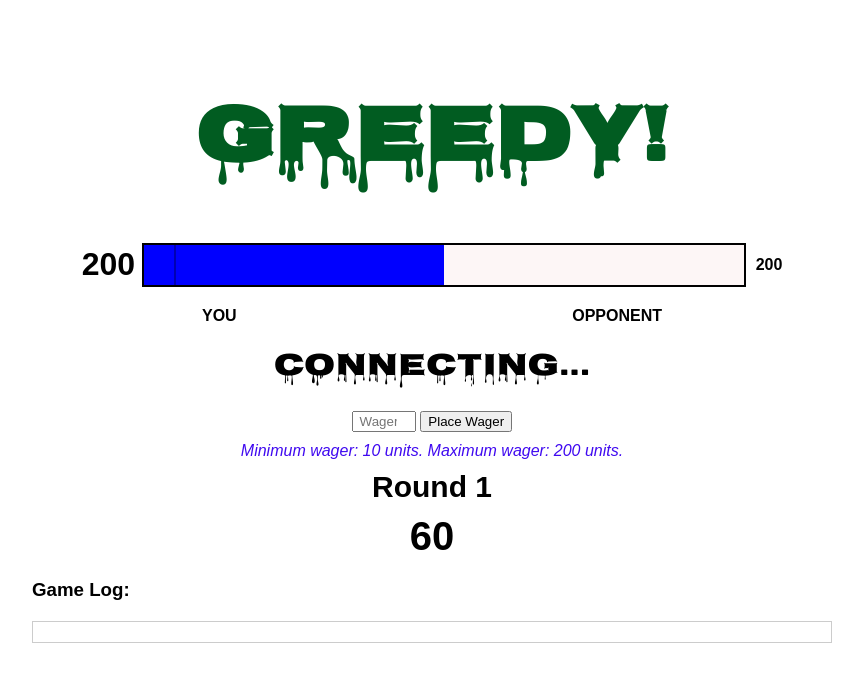
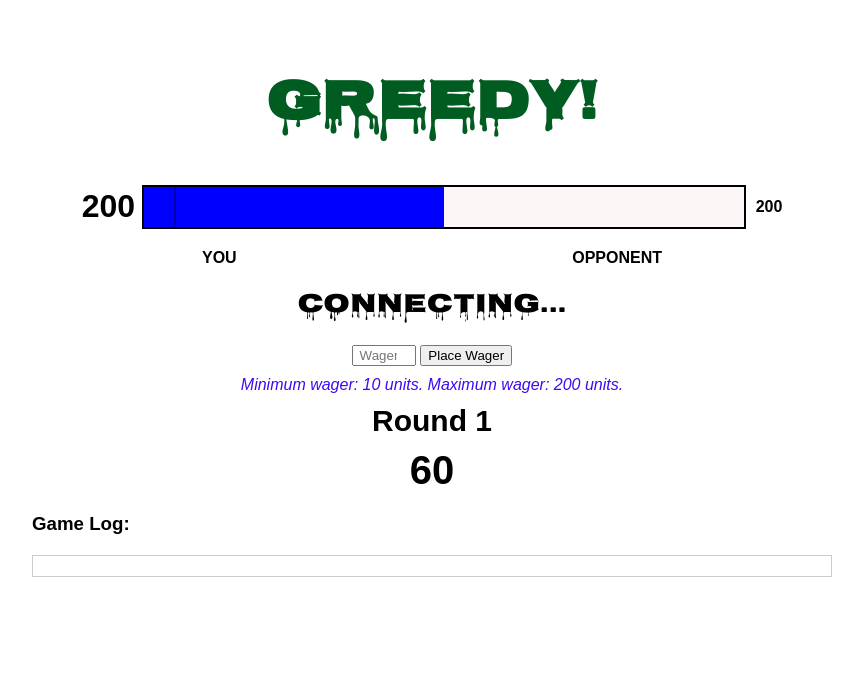
Before and after one commit to GreedyYB/greedy-game, a website: page public/index.html in a window 1280 px wide. Shown: the whole page, without its empty margins (208-1071 px from the left). Drawn offline with nearby package versions, Linux system fonts and the light colour scheme; no server answers.

Commit message:
Initial commit

```diff
--- a/public/index.html
+++ b/public/index.html
@@ -19,7 +19,7 @@
     /* Dark green for the game name */
     h1 {
       color: #015c21; /* Dark green */
-      font-size: 5em;
+      font-size: 3.5em;
       margin-bottom: 30px;
       font-family: 'Nosifer', cursive; /* Apply Nosifer font */
       text-shadow: 2px 2px 0 #fff, -2px -2px 0 #fff, 2px -2px 0 #fff, -2px 2px 0 #fff; /* White border */
@@ -28,7 +28,7 @@
     /* Bold player name */
     #player-name {
       font-weight: 400; /* Bold */
-      font-size: 2em;
+      font-size: 1.7em;
       font-family: 'Nosifer', cursive; /* Apply Nosifer font */
       margin: 15px 0;      text-shadow: 1px 1px 0 #fff, -1px -1px 0 #fff, 1px -1px 0 #fff, -1px 1spx 0 #fff; /* White border */
 
```
